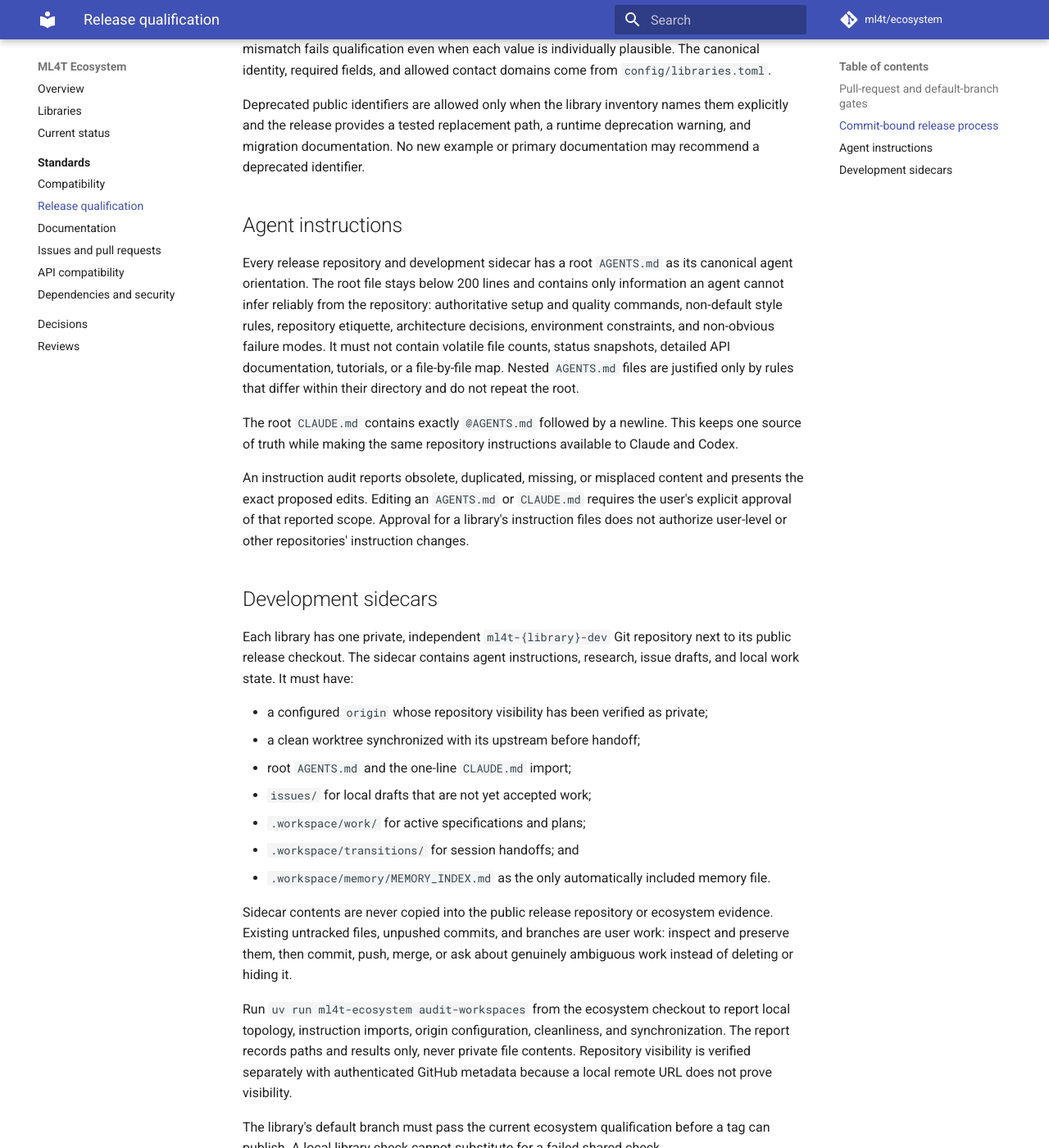
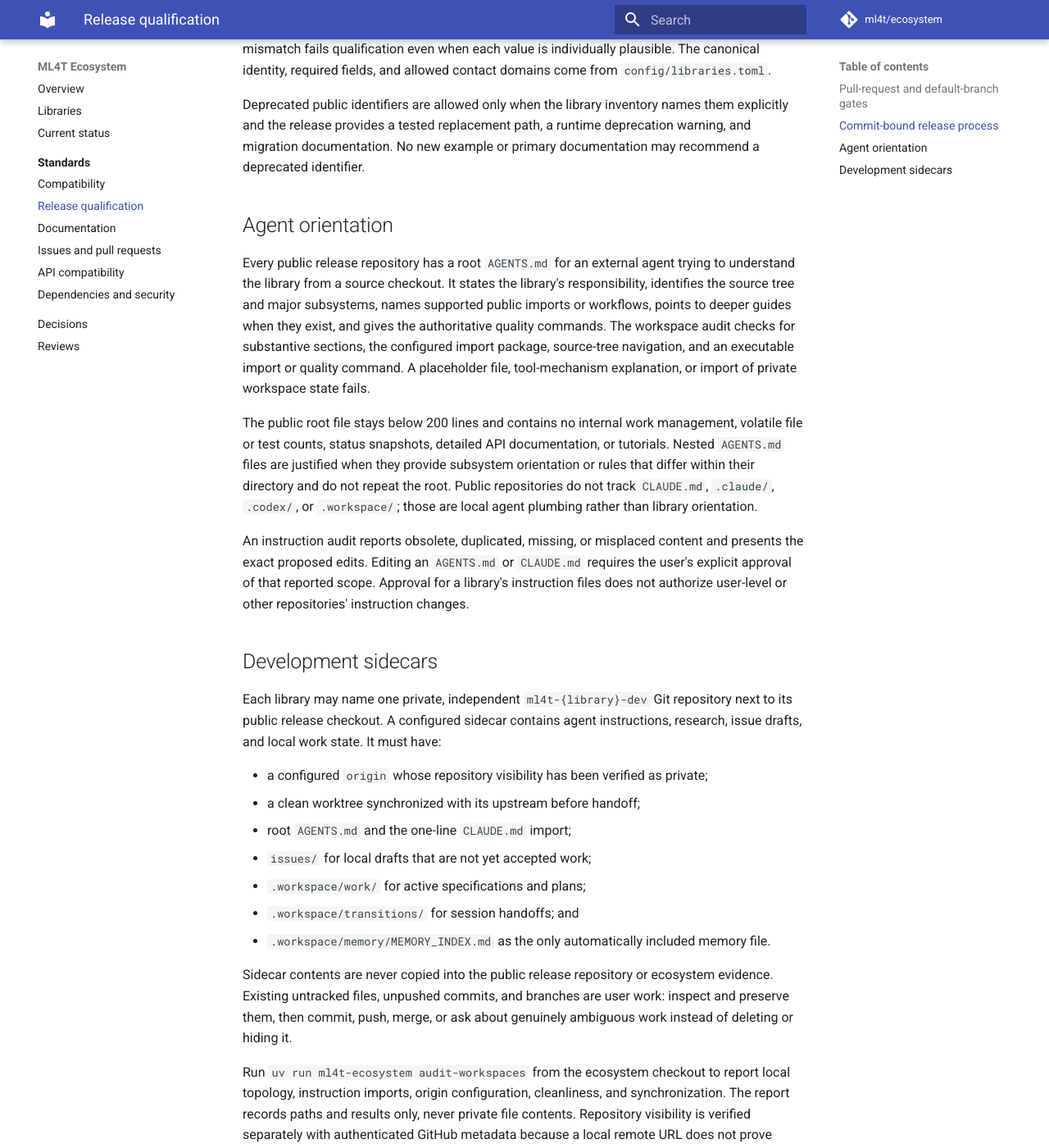
Before and after one commit to ml4t/ecosystem, an MkDocs documentation site: the page built from docs/standards/release-qualification.md, in a window 1280 px wide and 1400 px high, scrolled down 1730 px. Shown: the whole window at 82% size. Built offline with MkDocs 1.6.1 and Material for MkDocs 9.7.7, drawn with Linux system fonts in a browser that asks for light colours; comment, search, counter and statistics services are not loaded; some of the changed text lies outside the part shown.

Commit message:
feat: define public agent orientation policy

```diff
--- a/docs/standards/release-qualification.md
+++ b/docs/standards/release-qualification.md
@@ -62,18 +62,20 @@ Deprecated public identifiers are allowed only when the library inventory names
 the release provides a tested replacement path, a runtime deprecation warning, and migration
 documentation. No new example or primary documentation may recommend a deprecated identifier.
 
-## Agent instructions
+## Agent orientation
 
-Every release repository and development sidecar has a root `AGENTS.md` as its canonical agent
-orientation. The root file stays below 200 lines and contains only information an agent cannot infer
-reliably from the repository: authoritative setup and quality commands, non-default style rules,
-repository etiquette, architecture decisions, environment constraints, and non-obvious failure
-modes. It must not contain volatile file counts, status snapshots, detailed API documentation,
-tutorials, or a file-by-file map. Nested `AGENTS.md` files are justified only by rules that differ
-within their directory and do not repeat the root.
+Every public release repository has a root `AGENTS.md` for an external agent trying to understand
+the library from a source checkout. It states the library's responsibility, identifies the source
+tree and major subsystems, names supported public imports or workflows, points to deeper guides when
+they exist, and gives the authoritative quality commands. The workspace audit checks for substantive
+sections, the configured import package, source-tree navigation, and an executable import or quality
+command. A placeholder file, tool-mechanism explanation, or import of private workspace state fails.
 
-The root `CLAUDE.md` contains exactly `@AGENTS.md` followed by a newline. This keeps one source of
-truth while making the same repository instructions available to Claude and Codex.
+The public root file stays below 200 lines and contains no internal work management, volatile file or
+test counts, status snapshots, detailed API documentation, or tutorials. Nested `AGENTS.md` files are
+justified when they provide subsystem orientation or rules that differ within their directory and do
+not repeat the root. Public repositories do not track `CLAUDE.md`, `.claude/`, `.codex/`, or
+`.workspace/`; those are local agent plumbing rather than library orientation.
 
 An instruction audit reports obsolete, duplicated, missing, or misplaced content and presents the
 exact proposed edits. Editing an `AGENTS.md` or `CLAUDE.md` requires the user's explicit approval of
@@ -82,9 +84,9 @@ other repositories' instruction changes.
 
 ## Development sidecars
 
-Each library has one private, independent `ml4t-{library}-dev` Git repository next to its public
-release checkout. The sidecar contains agent instructions, research, issue drafts, and local work
-state. It must have:
+Each library may name one private, independent `ml4t-{library}-dev` Git repository next to its public
+release checkout. A configured sidecar contains agent instructions, research, issue drafts, and
+local work state. It must have:
 
 - a configured `origin` whose repository visibility has been verified as private;
 - a clean worktree synchronized with its upstream before handoff;
@@ -103,6 +105,11 @@ instruction imports, origin configuration, cleanliness, and synchronization. The
 paths and results only, never private file contents. Repository visibility is verified separately
 with authenticated GitHub metadata because a local remote URL does not prove visibility.
 
+An omitted `development_workspace` means the library is managed directly from the ecosystem and
+release checkouts. The audit records that no sidecar is required and does not synthesize one. Specs
+uses this exception because its runtime-neutral contract work is small and already writable from the
+other library development sandboxes.
+
 The library's default branch must pass the current ecosystem qualification before a tag can publish.
 A local library check cannot substitute for a failed shared check.
 
```
Also changed, not shown: AGENTS.md (+15 -3 lines), decisions/0005-public-agent-orientation.md (added, +19 -0 lines), decisions/0006-complete-public-agent-guides.md (added, +17 -0 lines), decisions/0007-public-workspace-files.md (added, +18 -0 lines), decisions/0008-public-ecosystem-repository.md (added, +19 -0 lines), decisions/0009-optional-development-sidecars.md (added, +19 -0 lines), 9 other files.
